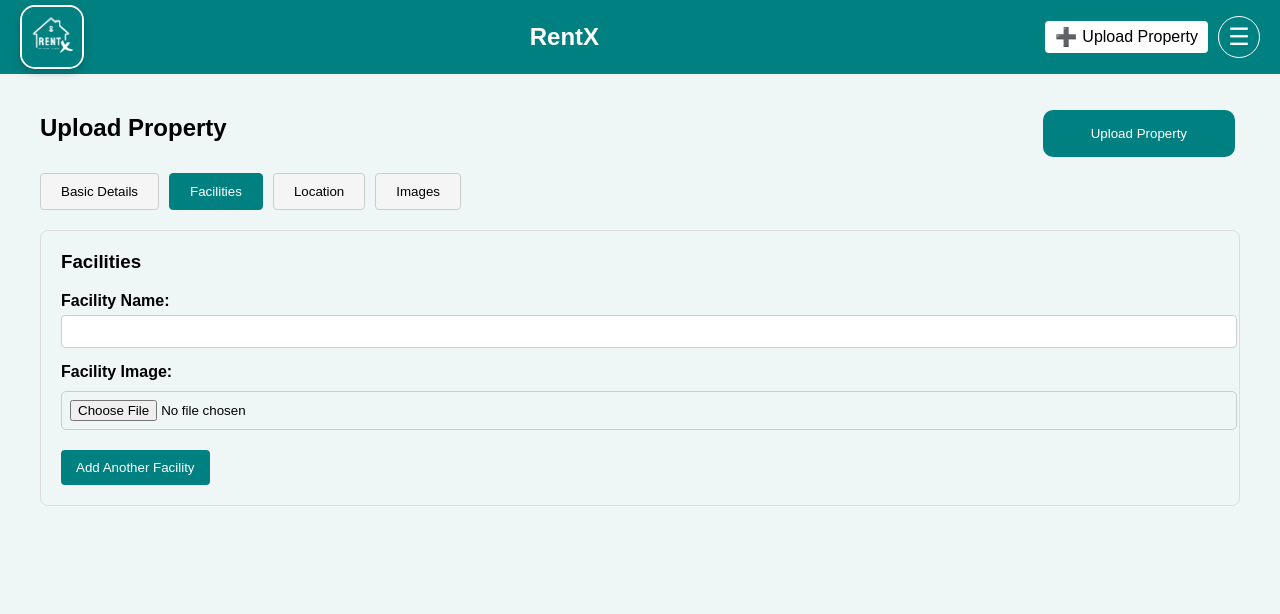
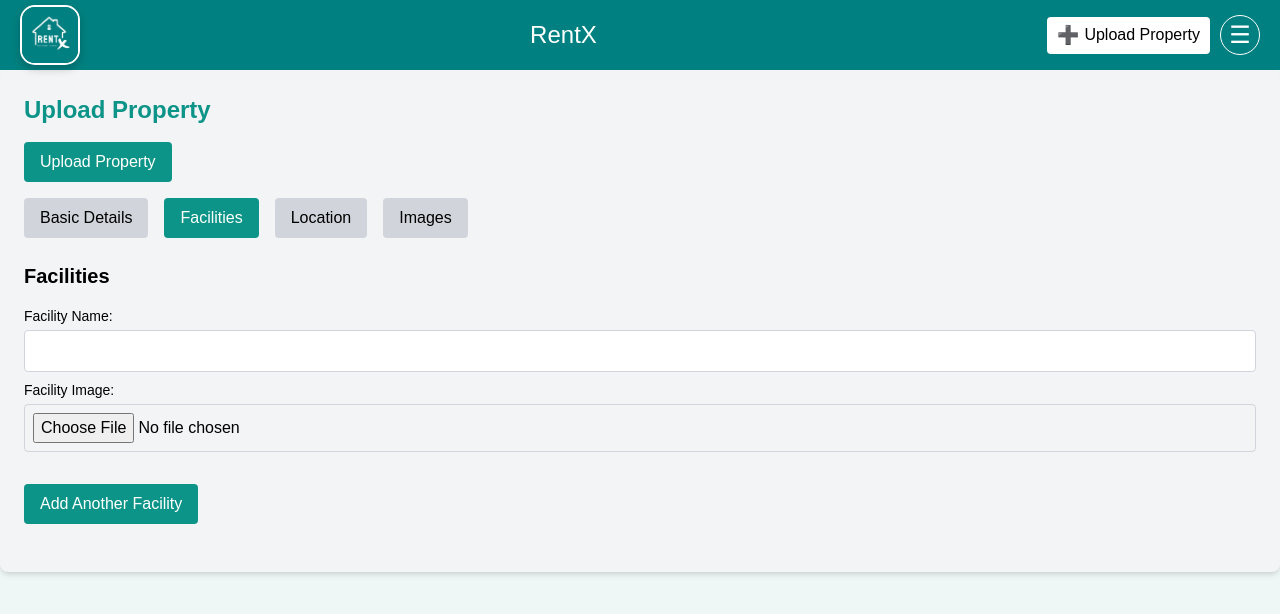
Before and after one commit to theinfiniteprins/stayx, a React (Create React App) app: page /upload-property in a window 1280 px wide. Both pictures are taken after a click on the button "Facilities". Shown: the top 614 px of the page. Built offline with nearby package versions, Linux system fonts and the light colour scheme.

Commit message:
added tailwin CSS

```diff
--- a/package.json
+++ b/package.json
@@ -40,5 +40,10 @@
       "last 1 firefox version",
       "last 1 safari version"
     ]
+  },
+  "devDependencies": {
+    "autoprefixer": "^10.4.20",
+    "postcss": "^8.4.47",
+    "tailwindcss": "^3.4.12"
   }
 }
--- /dev/null
+++ b/postcss.config.js
@@ -0,0 +1,6 @@
+module.exports = {
+  plugins: {
+    tailwindcss: {},
+    autoprefixer: {},
+  },
+}
--- a/src/components/UploadProperty.js
+++ b/src/components/UploadProperty.js
@@ -1,23 +1,20 @@
-import React, { useState } from 'react';
-import '../styles.css';
+import React, { useState } from "react";
 
 const UploadProperty = () => {
-  const [activeSection, setActiveSection] = useState('basicDetails');
+  const [activeSection, setActiveSection] = useState("basicDetails");
 
   const [basicDetails, setBasicDetails] = useState({
-    title: '',
-    description: '',
-    price: '',
-    securityAmount: '',
+    title: "",
+    description: "",
+    price: "",
+    securityAmount: "",
   });
 
-  const [facilities, setFacilities] = useState([
-    { name: '', image: null },
-  ]);
+  const [facilities, setFacilities] = useState([{ name: "", image: null }]);
 
   const [location, setLocation] = useState({
-    address: '',
-    city: '',
+    address: "",
+    city: "",
   });
 
   const [images, setImages] = useState([]);
@@ -41,7 +38,7 @@ const UploadProperty = () => {
   };
 
   const addFacility = () => {
-    setFacilities([...facilities, { name: '', image: null }]);
+    setFacilities([...facilities, { name: "", image: null }]);
   };
 
   const handleLocationChange = (e) => {
@@ -55,167 +52,226 @@ const UploadProperty = () => {
 
   const handleSubmit = (e) => {
     e.preventDefault();
-    // Process the form data here, e.g., send it to an API endpoint
-    console.log('Basic Details:', basicDetails);
-    console.log('Facilities:', facilities);
-    console.log('Location:', location);
-    console.log('Images:', images);
+    console.log("Basic Details:", basicDetails);
+    console.log("Facilities:", facilities);
+    console.log("Location:", location);
+    console.log("Images:", images);
   };
 
   return (
-    <div className="upload-property-container">
-      <div className="upload-prop">
-        <h2>Upload Property</h2>
-        <button onClick={handleSubmit} className="submit-button">Upload Property</button>
+    <div className="container mx-auto p-6 bg-gray-100 rounded-lg shadow-md">
+      <div className="mb-4">
+        <h2 className="text-2xl font-bold text-teal-600">Upload Property</h2>
+        <button
+          onClick={handleSubmit}
+          className="bg-teal-600 text-white px-4 py-2 rounded mt-4"
+        >
+          Upload Property
+        </button>
       </div>
-      <div className="tab-container">
+
+      <div className="flex space-x-4 mb-6">
         <button
-          className={`tab-button ${activeSection === 'basicDetails' ? 'active' : ''}`}
-          onClick={() => setActiveSection('basicDetails')}
+          className={`px-4 py-2 rounded ${
+            activeSection === "basicDetails"
+              ? "bg-teal-600 text-white"
+              : "bg-gray-300"
+          }`}
+          onClick={() => setActiveSection("basicDetails")}
         >
           Basic Details
         </button>
         <button
-          className={`tab-button ${activeSection === 'facilities' ? 'active' : ''}`}
-          onClick={() => setActiveSection('facilities')}
+          className={`px-4 py-2 rounded ${
+            activeSection === "facilities"
+              ? "bg-teal-600 text-white"
+              : "bg-gray-300"
+          }`}
+          onClick={() => setActiveSection("facilities")}
         >
           Facilities
         </button>
         <button
-          className={`tab-button ${activeSection === 'location' ? 'active' : ''}`}
-          onClick={() => setActiveSection('location')}
+          className={`px-4 py-2 rounded ${
+            activeSection === "location"
+              ? "bg-teal-600 text-white"
+              : "bg-gray-300"
+          }`}
+          onClick={() => setActiveSection("location")}
         >
           Location
         </button>
         <button
-          className={`tab-button ${activeSection === 'images' ? 'active' : ''}`}
-          onClick={() => setActiveSection('images')}
+          className={`px-4 py-2 rounded ${
+            activeSection === "images"
+              ? "bg-teal-600 text-white"
+              : "bg-gray-300"
+          }`}
+          onClick={() => setActiveSection("images")}
         >
           Images
         </button>
       </div>
 
-      <form className="upload-property-form">
-        {activeSection === 'basicDetails' && (
-          <div className="form-section">
-            <h3>Basic Details</h3>
-            <div className="form-group">
-              <label htmlFor="title">Property Title:</label>
+      <form>
+        {activeSection === "basicDetails" && (
+          <div className="mb-6">
+            <h3 className="text-xl font-semibold mb-4">Basic Details</h3>
+            <div className="mb-4">
+              <label htmlFor="title" className="block mb-1 text-sm">
+                Property Title:
+              </label>
               <input
                 type="text"
                 id="title"
                 name="title"
                 value={basicDetails.title}
                 onChange={handleBasicDetailsChange}
+                className="w-full p-2 border border-gray-300 rounded"
                 required
               />
             </div>
 
-            <div className="form-group">
-              <label htmlFor="description">Description:</label>
+            <div className="mb-4">
+              <label htmlFor="description" className="block mb-1 text-sm">
+                Description:
+              </label>
               <textarea
                 id="description"
                 name="description"
                 value={basicDetails.description}
                 onChange={handleBasicDetailsChange}
+                className="w-full p-2 border border-gray-300 rounded"
                 required
               />
             </div>
 
-            <div className="form-group">
-              <label htmlFor="price">Monthly Rent (₹):</label>
+            <div className="mb-4">
+              <label htmlFor="price" className="block mb-1 text-sm">
+                Monthly Rent (₹):
+              </label>
               <input
                 type="number"
                 id="price"
                 name="price"
                 value={basicDetails.price}
                 onChange={handleBasicDetailsChange}
+                className="w-full p-2 border border-gray-300 rounded"
                 required
               />
             </div>
 
-            <div className="form-group">
-              <label htmlFor="securityAmount">Security Amount (₹): (Optional)</label>
+            <div className="mb-4">
+              <label
+                htmlFor="securityAmount"
+                className="block mb-1 text-sm"
+              >
+                Security Amount (₹): (Optional)
+              </label>
               <input
                 type="number"
                 id="securityAmount"
                 name="securityAmount"
                 value={basicDetails.securityAmount}
                 onChange={handleBasicDetailsChange}
+                className="w-full p-2 border border-gray-300 rounded"
+              />
+            </div>
+          </div>
+        )}
+
+        {activeSection === "facilities" && (
+          <div className="mb-6">
+            <h3 className="text-xl font-semibold mb-4">Facilities</h3>
+            {facilities.map((facility, index) => (
+              <div key={index} className="mb-4">
+                <div className="mb-2">
+                  <label
+                    htmlFor={`facilityName_${index}`}
+                    className="block mb-1 text-sm"
+                  >
+                    Facility Name:
+                  </label>
+                  <input
+                    type="text"
+                    id={`facilityName_${index}`}
+                    name="name"
+                    value={facility.name}
+                    onChange={(e) => handleFacilityChange(index, e)}
+                    className="w-full p-2 border border-gray-300 rounded"
+                  />
+                </div>
+
+                <div className="mb-2">
+                  <label
+                    htmlFor={`facilityImage_${index}`}
+                    className="block mb-1 text-sm"
+                  >
+                    Facility Image:
+                  </label>
+                  <input
+                    type="file"
+                    id={`facilityImage_${index}`}
+                    name="image"
+                    accept="image/*"
+                    onChange={(e) => handleFacilityImageChange(index, e)}
+                    className="w-full p-2 border border-gray-300 rounded"
+                  />
+                </div>
+              </div>
+            ))}
+            <button
+              type="button"
+              onClick={addFacility}
+              className="bg-teal-600 text-white px-4 py-2 rounded mt-4"
+            >
+              Add Another Facility
+            </button>
+          </div>
+        )}
+
+        {activeSection === "location" && (
+          <div className="mb-6">
+            <h3 className="text-xl font-semibold mb-4">Location</h3>
+            <div className="mb-4">
+              <label htmlFor="address" className="block mb-1 text-sm">
+                Address:
+              </label>
+              <input
+                type="text"
+                id="address"
+                name="address"
+                value={location.address}
+                onChange={handleLocationChange}
+                className="w-full p-2 border border-gray-300 rounded"
+                required
+              />
+            </div>
+
+            <div className="mb-4">
+              <label htmlFor="city" className="block mb-1 text-sm">
+                City:
+              </label>
+              <input
+                type="text"
+                id="city"
+                name="city"
+                value={location.city}
+                onChange={handleLocationChange}
+                className="w-full p-2 border border-gray-300 rounded"
                 required
               />
             </div>
           </div>
         )}
 
-        {activeSection === 'facilities' && (
-          <div className="form-section">
-            <h3>Facilities</h3>
-            {facilities.map((facility, index) => (
-              <div key={index} className="facility-group">
-                <div className="form-group">
-                  <label htmlFor={`facilityName_${index}`}>Facility Name:</label>
-                  <input
-                    type="text"
-                    id={`facilityName_${index}`}
-                    name="name"
-                    value={facility.name}
-                    onChange={(e) => handleFacilityChange(index, e)}
-                  />
-                </div>
-
-                <div className="form-group">
-                  <label htmlFor={`facilityImage_${index}`}>Facility Image:</label>
-                  <input
-                    type="file"
-                    id={`facilityImage_${index}`}
-                    name="image"
-                    accept="image/*"
-                    onChange={(e) => handleFacilityImageChange(index, e)}
-                  />
-                </div>
-              </div>
-            ))}
-            <button type="button" onClick={addFacility} className="add-facility-button">
-              Add Another Facility
-            </button>
-          </div>
-        )}
-
-        {activeSection === 'location' && (
-          <div className="form-section">
-            <h3>Location</h3>
-            <div className="form-group">
-              <label htmlFor="address">Address:</label>
-              <input
-                type="text"
-                id="address"
-                name="address"
-                value={location.address}
-                onChange={handleLocationChange}
-                required
-              />
-            </div>
-
-            <div className="form-group">
-              <label htmlFor="city">City:</label>
-              <input
-                type="text"
-                id="city"
-                name="city"
-                value={location.city}
-                onChange={handleLocationChange}
-                required
-              />
-            </div>
-          </div>
-        )}
-
-        {activeSection === 'images' && (
-          <div className="form-section">
-            <h3>Images</h3>
-            <div className="form-group">
-              <label htmlFor="images">Upload Images:</label>
+        {activeSection === "images" && (
+          <div className="mb-6">
+            <h3 className="text-xl font-semibold mb-4">Images</h3>
+            <div className="mb-4">
+              <label htmlFor="images" className="block mb-1 text-sm">
+                Upload Images:
+              </label>
               <input
                 type="file"
                 id="images"
@@ -223,6 +279,7 @@ const UploadProperty = () => {
                 accept="image/*"
                 multiple
                 onChange={handleImagesChange}
+                className="w-full p-2 border border-gray-300 rounded"
                 required
               />
             </div>
--- a/src/components/style.css
+++ b/src/components/style.css
@@ -123,53 +123,3 @@
     margin-bottom: 20px;
     width: 70%;
   }
-
-  .auth-container {
-    max-width: 400px;
-    margin: 0 auto;
-    margin-top: 5%;
-    padding: 10px 50px 10px 35px;
-    background-color: #f9f9f9;
-    border-radius: 10px;
-    box-shadow: 0 4px 8px rgba(0, 0, 0, 0.1);
-  }
-
-  .auth-container h2 {
-    text-align: center;
-    margin-bottom: 20px;
-  }
-
-  .form-group {
-    margin-bottom: 15px;
-  }
-
-  .form-group label {
-    display: block;
-    margin-bottom: 5px;
-  }
-
-  .form-group input {
-    width: 100%;
-    padding: 8px;
-    border: 1px solid #ccc;
-    border-radius: 5px;
-  }
-
-  .login-button {
-    width: 100%;
-    padding: 10px;
-    background-color: #008080;
-    color: white;
-    border: none;
-    border-radius: 5px;
-    cursor: pointer;
-  }
-
-  .login-button:hover {
-    background-color: #006666;
-  }
-
-  .auth-switch {
-    text-align: center;
-    margin-top: 15px;
-  }
--- a/src/index.css
+++ b/src/index.css
@@ -1,6 +1,11 @@
 /* index.css or App.css */
 @import "~slick-carousel/slick/slick.css";
 @import "~slick-carousel/slick/slick-theme.css";
+
+@tailwind base;
+@tailwind components;
+@tailwind utilities;
+
 
 body {
   margin: 0;
--- /dev/null
+++ b/tailwind.config.js
@@ -0,0 +1,11 @@
+/** @type {import('tailwindcss').Config} */
+
+module.exports = {
+  content: [
+    "./src/**/*.{js,jsx,ts,tsx}", // Update the paths if needed
+  ],
+  theme: {
+    extend: {},
+  },
+  plugins: [],
+};
```
Also changed, not shown: src/components/Login.js (+16 -11 lines), src/components/Register.js (+22 -14 lines), 1 other file (tests, documents, lock files or other folders).
